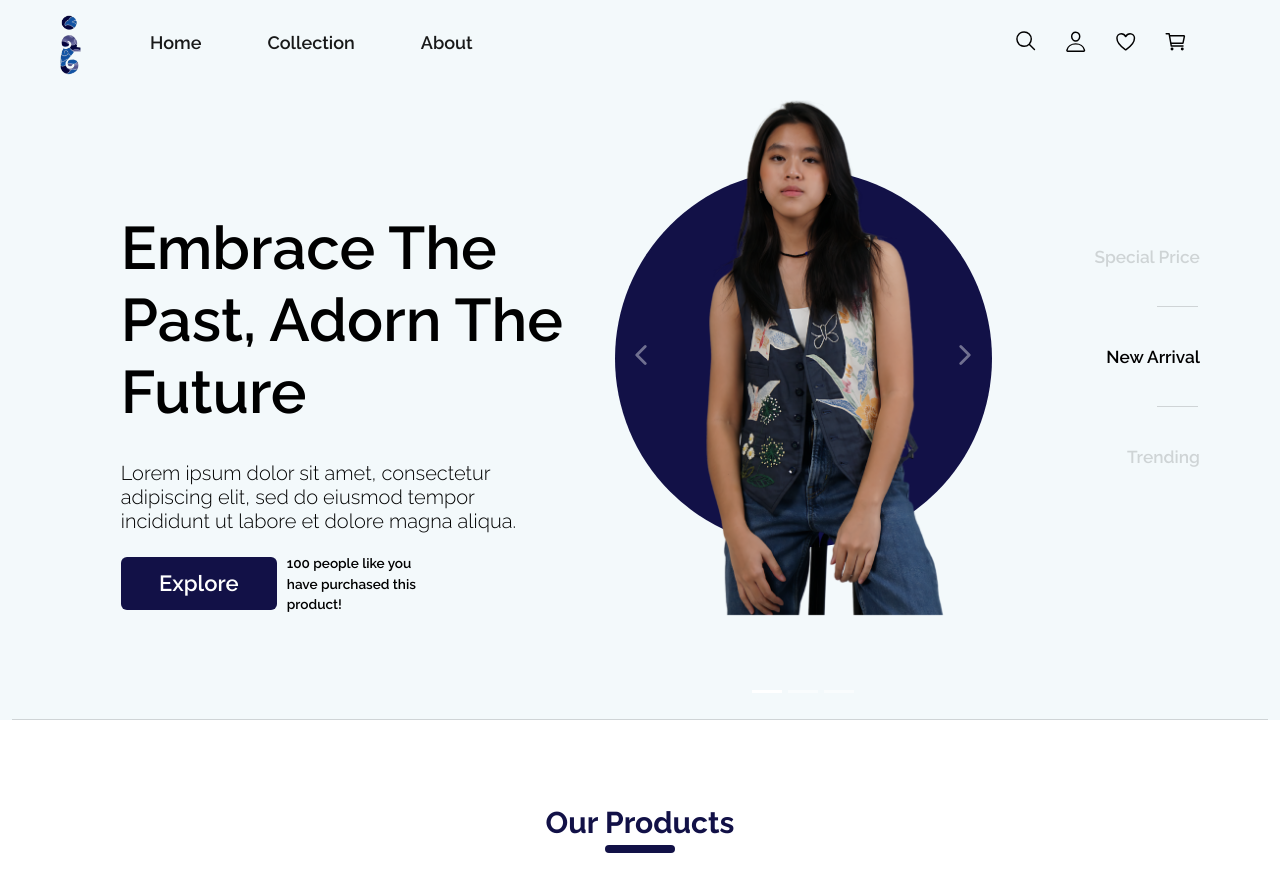
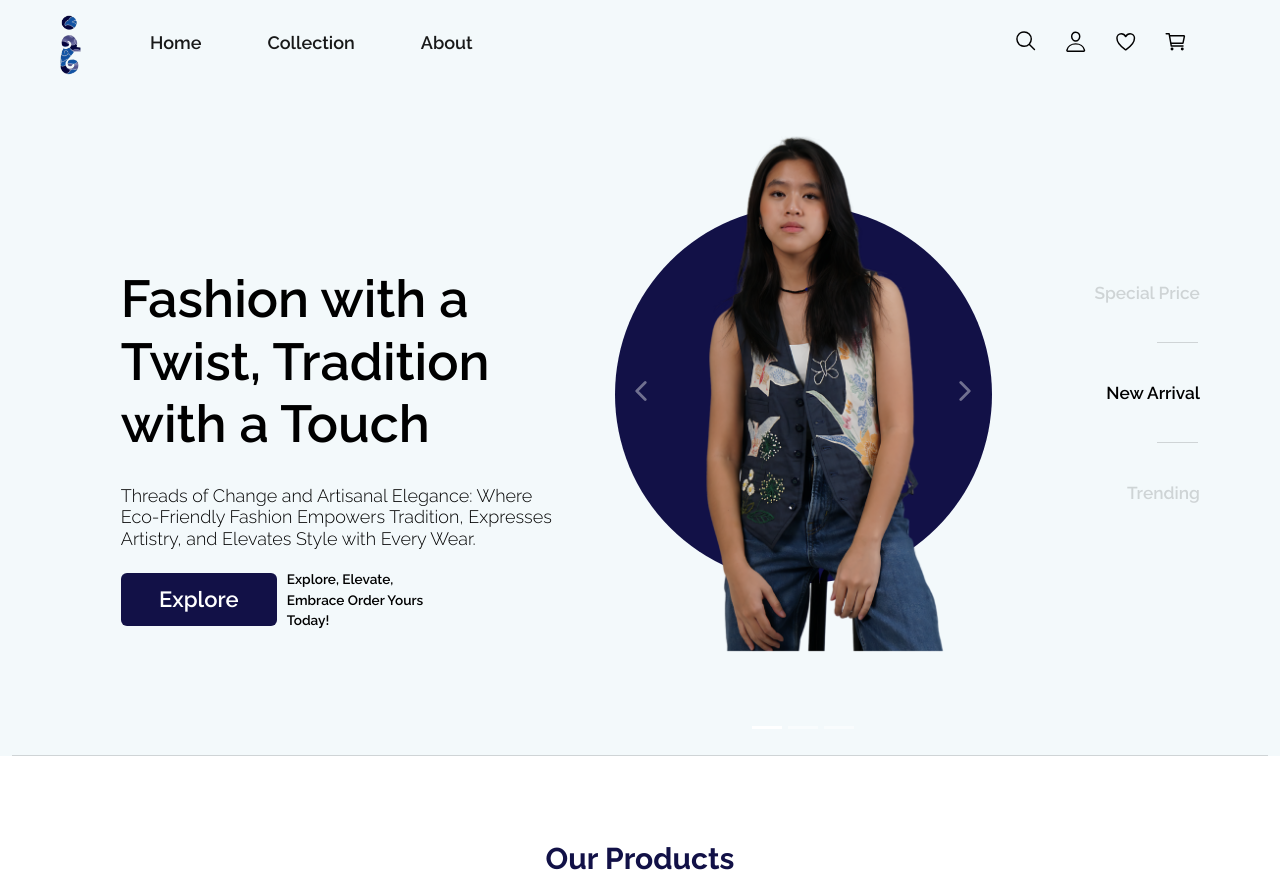
Before and after one commit to leon425/TanpaTitik, a Django app: page / in a window 1280 px wide. Shown: the top 876 px of the page. Run offline with Django 4.2, Linux system fonts and the light colour scheme; data comes from the database, SQL or seed files in the repository; both versions use the stored data as it was after the commit; data that the repository does not hold is empty; some web fonts are replaced.

Commit message:
page_loader

```diff
--- a/mainPage/Todo.txt
+++ b/mainPage/Todo.txt
@@ -36,3 +36,7 @@ coupon
 
 DELIVERY
 delivery date & shipping cost & shipping mechanism
+
+
+CART.JS
+Failed to use AJAX because when page the add or remove cart quantity is clicked, it doesn't sync with the database.
--- a/mainPage/templates/main/base2.html
+++ b/mainPage/templates/main/base2.html
@@ -19,12 +19,18 @@
     {% comment %} <link rel="shortcut icon" href="{% static 'images/favicon.ico' %}">
     <link rel="icon" type="image/png" sizes="32x32" href="{% static 'images/favicon-32x32.png' %}"> {% endcomment %}
     <link rel="icon" type="image/png" sizes="192x192" href="/media/images/Tanpatitik_logo_baru_2.png">
+
+    <!--JQuery Installation-->
+    <script src="https://code.jquery.com/jquery-3.4.1.slim.min.js" integrity="sha384-J6qa4849blE2+poT4WnyKhv5vZF5SrPo0iEjwBvKU7imGFAV0wwj1yYfoRSJoZ+n" crossorigin="anonymous"></script>
+
     {% block head %}
 
     {% endblock head %}
 
     <style>
-
+      #content {
+        display:none;
+      }
     </style>
 
 </head>
@@ -87,24 +93,16 @@
     </div>
   </nav>
 
-  {% comment %} <nav class="navbar navbar-expand-lg bg-light fixed-top">
-    <div class="container-fluid">
-      <a class="navbar-brand" href="#">Navbar</a>
-      <button class="navbar-toggler" type="button" data-bs-toggle="collapse" data-bs-target="#navbarNavAltMarkup" aria-controls="navbarNavAltMarkup" aria-expanded="false" aria-label="Toggle navigation">
-        <span class="navbar-toggler-icon"></span>
-      </button>
-      <div class="collapse navbar-collapse" id="navbarNavAltMarkup">
-        <div class="navbar-nav">
-          <a class="nav-link active" aria-current="page" href="#">Home</a>
-          <a class="nav-link" href="#">Features</a>
-          <a class="nav-link" href="#">Pricing</a>
-          <a class="nav-link disabled">Disabled</a>
-        </div>
-      </div>
-    </div>
-  </nav> {% endcomment %}
+  <div class="spinner-border" id="spinner" role="status">
+    <span class="visually-hidden">Loading...</span>
+  </div>
 
+
+  <div id="loading-overlay" class="loading-overlay" style="width:100%;height:2000px;background:red;">
+    loading...
+ </div>
 <div id="content" ,name="content", class="main">
+
     {% block content %} <!--So, all of the block content in other templates will go to base2.html content-->
 
     {% endblock %}
@@ -138,15 +136,18 @@
 <script type="module" src="https://unpkg.com/ionicons@7.1.0/dist/ionicons/ionicons.esm.js"></script>
 <script nomodule src="https://unpkg.com/ionicons@7.1.0/dist/ionicons/ionicons.js"></script>
 
-<!--JQuery Installation-->
-<script src="https://code.jquery.com/jquery-3.4.1.slim.min.js" integrity="sha384-J6qa4849blE2+poT4WnyKhv5vZF5SrPo0iEjwBvKU7imGFAV0wwj1yYfoRSJoZ+n" crossorigin="anonymous"></script>
-
 <!--Search Bar Script-->
 <script>
   var searchBar = document.getElementById("search-bar");
   var searchIcon = document.getElementById("search-icon");
 
+</script>
 
+<script>
+  document.addEventListener('DOMContentLoaded', function () {
+  document.getElementById('loading-overlay').style.display = 'none';
+  document.getElementById('content').style.display = 'block';
+  });
 </script>
 
 {% block scripts %}
--- a/mainPage/templates/main/home.html
+++ b/mainPage/templates/main/home.html
@@ -30,16 +30,16 @@
         <div class="display_title">
 
           <div class="headline" style="line-height:1.2">
-            Embrace The Past, Adorn The Future
+            Fashion with a Twist, Tradition with a Touch
           </div>
 
           <div class="subheadline" style="">
-            Lorem ipsum dolor sit amet, consectetur adipiscing elit, sed do eiusmod tempor incididunt ut labore et dolore magna aliqua.
+            Threads of Change and Artisanal Elegance: Where Eco-Friendly Fashion Empowers Tradition, Expresses Artistry, and Elevates Style with Every Wear.
           </div>
 
           <div class="call_to_action" style="">
             <a href="#collection"><button class="btn btn-primary">Explore</button></a> <!--style="background:#000080"-->
-            <div>100 people like you have purchased this product!</div>
+            <div>Explore, Elevate, Embrace Order Yours Today!</div>
           </div>
 
         </div> <!--display_title-->
--- a/mainPage/templates/main/product.html
+++ b/mainPage/templates/main/product.html
@@ -354,7 +354,6 @@
 
             <div style="width:100%;display:flex;justify-content:center;"><div class="product-col-recommentation" style="font-size:30px;margin-top:30px;margin-bottom:15px;">RECOMMENDED FOR YOU</div></div>
 
-            <!--CAROUSEL-->
             <div class="col-products" style=""> <!--Product Container-->
                 {% for product in products %}
                 {% if product.id != thisProduct.id %}
--- a/mainPage/views.py
+++ b/mainPage/views.py
@@ -9,6 +9,7 @@ from .forms import *
 import json
 import time
 from .shipping import *
+import http.client
 
 def base2(request):
     return render(request, "main/base2.html", {})
@@ -304,6 +305,10 @@ def checkout_done(request,pk):
 def about (request):
     logo = Additional.objects.get(name="logo")
     logo2 = Additional.objects.get(name="logo2")
+    about_us_1 = Additional.objects.get(name="about_us_1")
+    about_us_2 = Additional.objects.get(name="about_us_2")
+    about_us_3 = Additional.objects.get(name="about_us_3")
+    about_us_4 = Additional.objects.get(name="about_us_4")
     identities = Identity.objects.all()
 
     ceo = MeetTheTeam.objects.filter(division="CEO (Chief Executive Officer)")
@@ -321,8 +326,7 @@ def about (request):
         order = {'get_cart_total':0, 'get_cart_items':0}
         customer_wishlist = []
 
-
-    context = {"logo":logo,"logo2":logo2,"customer_wishlist":customer_wishlist,"customer":customer,"order":order, "identities":identities, "ceo":ceo, "production_division":production_division, "marketing_division":marketing_division, "design_division":design_division, "finance_division":finance_division,}
+    context = {"logo":logo,"logo2":logo2,"customer_wishlist":customer_wishlist,"customer":customer,"order":order, "identities":identities, "ceo":ceo, "production_division":production_division, "marketing_division":marketing_division, "design_division":design_division, "finance_division":finance_division, "about_us_1":about_us_1, "about_us_2":about_us_2,"about_us_3":about_us_3,"about_us_4":about_us_4, }
     return render(request, "main/about.html", context)
 
 def profile(request):
@@ -483,6 +487,7 @@ def updateCartQuantity(request):
 
     return JsonResponse('Cart quantity was updated', safe=False)
 
+
 def removeFromCartWishlist(request):
     customer = request.user.customer
 
--- a/static/css/homePage/home.css
+++ b/static/css/homePage/home.css
@@ -34,24 +34,24 @@ li {
     margin-bottom:50px;
     padding-left:8.5vw;
     /* border: 2px solid black; */
-    padding-top:110px;
+    padding-top:130px;
     padding-right:0px;
 }
 
 
 .headline {
     margin-top:8vw;
-    width:90%;
-    font-size:60px;
+    width:96%;
+    font-size:52px;
     font-weight:600;
     padding:0px;
     margin-right:0px;
-    margin-bottom:33px;
+    margin-bottom:29px;
 }
 
 .subheadline{
     width:90%;
-    font-size:20px;
+    font-size:18px;
     font-weight:300;
     margin-bottom:20px;
     padding:0px;
```
Also changed, not shown: mainPage/templates/main/about.html (+7 -7 lines), mainPage/templates/main/cart.html (+7 -1 lines), static/css/about/about.css (+39 -12 lines), static/css/product/product-collection.css (+2 -8 lines), static/js/cart_wishlist.js (+41 -1 lines), db.sqlite3, media/images/about_us_1.png (added), media/images/about_us_2.png (added), media/images/about_us_3.png (added), media/images/about_us_4.png (added), 1 other file.
